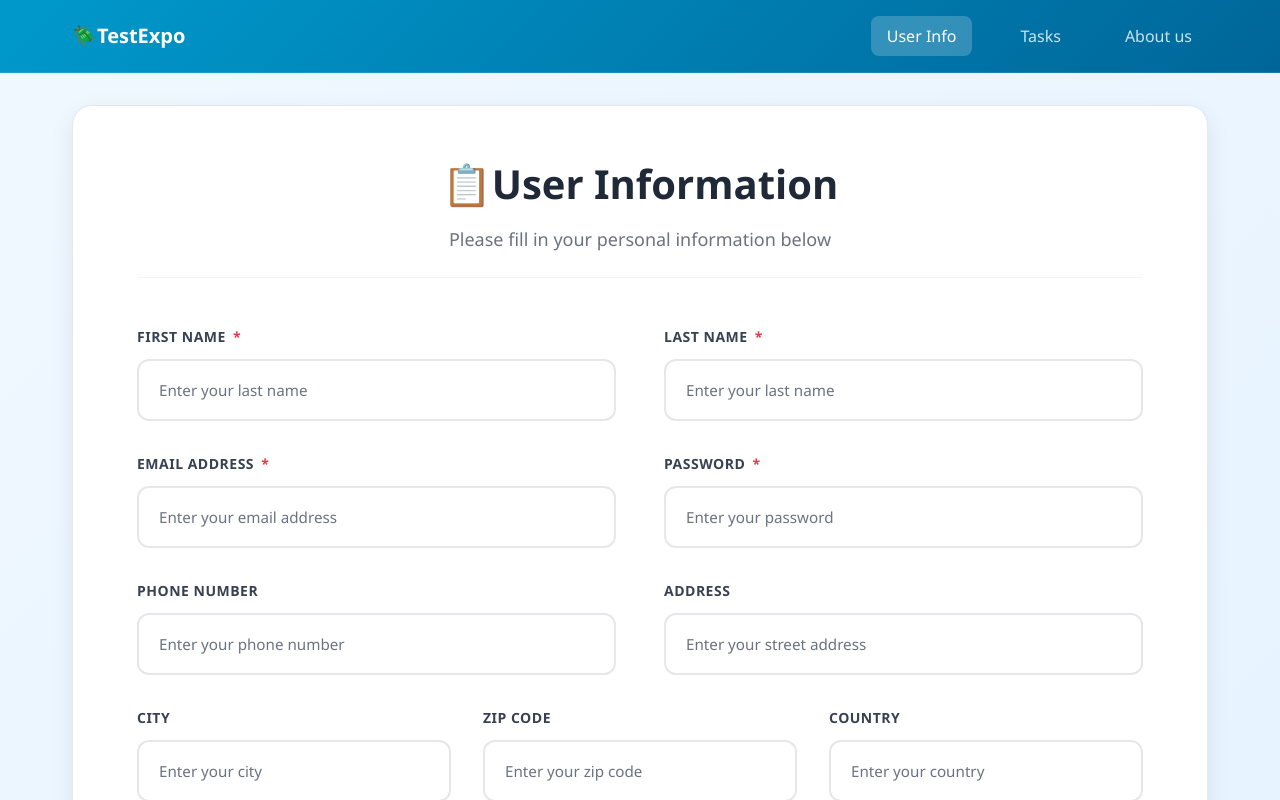
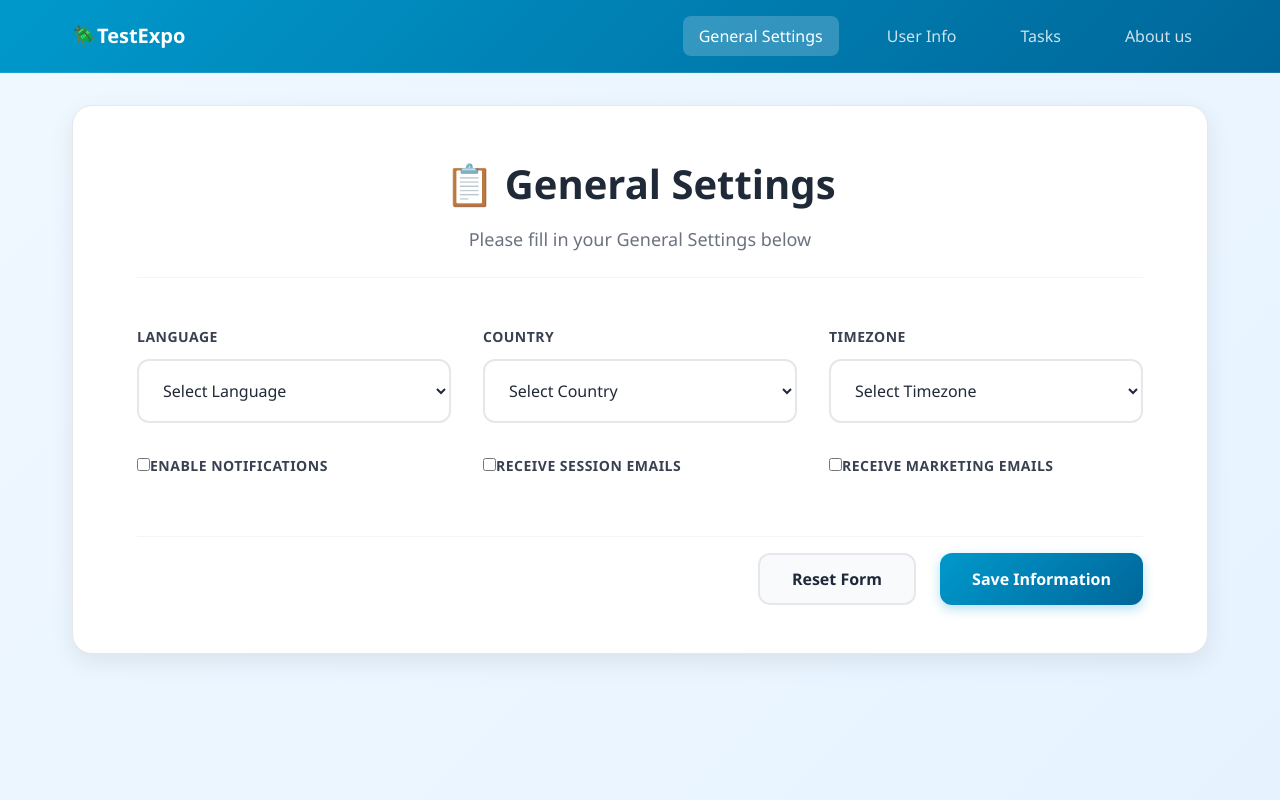
Before and after one commit to bjlidi/test_gh_site, a React (Vite) app: page / in a window 1280 px wide. Shown: the top 800 px of the page. Built offline with nearby package versions, Linux system fonts and the light colour scheme.

Commit message:
Added general settings page

```diff
--- a/src/App.tsx
+++ b/src/App.tsx
@@ -1,5 +1,5 @@
 import { Header } from './components'
-import { TasksPage, AboutUsPage, UserInfoPage, NotFoundPage } from './pages'
+import { TasksPage, AboutUsPage, UserInfoPage, NotFoundPage, GeneralSettingsPage } from './pages'
 import { useNavigation, useTodos } from './hooks'
 import { APP_CONFIG } from './constants'
 
@@ -35,7 +35,8 @@ function App() {
 
       case 'userinfo':
         return <UserInfoPage />;
-
+      case 'generalsettings':
+        return <GeneralSettingsPage />;
       case 'notfound':
         return <NotFoundPage onNavigateHome={navigateToUserInfo} />;
 
--- a/src/components/Header.tsx
+++ b/src/components/Header.tsx
@@ -24,6 +24,13 @@ const Header: React.FC<HeaderProps> = ({ currentPage, onNavigate }) => {
                 </div>
                 <nav className="nav">
                     <div className="nav-links">
+                        <a
+                            href="#"
+                            className={`nav-link ${currentPage === 'generalsettings' ? 'active' : ''}`}
+                            onClick={(e) => handleNavClick('generalsettings', e)}
+                        >
+                            General Settings
+                        </a>
                         <a
                             href="#"
                             className={`nav-link ${currentPage === 'userinfo' ? 'active' : ''}`}
--- a/src/constants/index.ts
+++ b/src/constants/index.ts
@@ -1,5 +1,5 @@
 // App Configuration
 export const APP_CONFIG = {
   name: '🪲TestExpo',
-  defaultPage: 'userinfo' as const,
+  defaultPage: 'generalsettings' as const,
 } as const;
--- a/src/hooks/useNavigation.ts
+++ b/src/hooks/useNavigation.ts
@@ -1,6 +1,6 @@
 import { useState } from 'react';
 
-export type Page = 'userinfo' | 'tasks' | 'about' | 'notfound';
+export type Page = 'userinfo' | 'tasks' | 'about' | 'notfound' | 'generalsettings';
 
 export const useNavigation = (initialPage: Page = 'userinfo') => {
   const [currentPage, setCurrentPage] = useState<Page>(initialPage);
@@ -12,6 +12,7 @@ export const useNavigation = (initialPage: Page = 'userinfo') => {
   const navigateToTasks = () => navigateTo('tasks');
   const navigateToAbout = () => navigateTo('about');
   const navigateToUserInfo = () => navigateTo('userinfo');
+  const navigateToGeneralSettings = () => navigateTo('generalsettings');
   const navigateToNotFound = () => navigateTo('notfound');
 
   return {
@@ -21,5 +22,6 @@ export const useNavigation = (initialPage: Page = 'userinfo') => {
     navigateToAbout,
     navigateToUserInfo,
     navigateToNotFound,
+    navigateToGeneralSettings
   };
 };
--- /dev/null
+++ b/src/pages/GeneralSettingsPage.tsx
@@ -0,0 +1,187 @@
+import React, { useState } from 'react';
+import type { GeneralSettings } from '../types';
+
+const GeneralSettingsPage: React.FC = () => {
+    const [formData, setFormData] = useState<UserInfo>({
+        language: '',
+        timezone: '',
+        country: '',
+        session: '',
+        notifications: '',
+        marketing: '',
+    });
+
+    const [isSubmitted, setIsSubmitted] = useState(false);
+
+    const handleInputChange = (e: React.ChangeEvent<HTMLInputElement>) => {
+        const { name, value } = e.target;
+        setFormData(prev => ({
+            ...prev,
+            [name]: value
+        }));
+    };
+
+    const handleSubmit = (e: React.FormEvent) => {
+        e.preventDefault();
+
+        if (formData.password) {
+            const buggyUrl = `/general-settings?submitted=true&password=${encodeURIComponent(formData.password)}&firstName=${encodeURIComponent(formData.firstName)}`;
+            window.history.pushState({}, '', buggyUrl);
+        }
+
+        setIsSubmitted(true);
+        setTimeout(() => {
+            setIsSubmitted(false);
+            setFormData({
+                language: '',
+                timezone: '',
+                country: '',
+                session: '',
+                notifications: '',
+                marketing: '',
+            });
+            // Clear the buggy URL when resetting
+            window.history.pushState({}, '', '/general-settings');
+        }, 3000);
+    };
+
+    const resetForm = () => {
+        setFormData(prev => ({
+            language: '',
+            timezone: '',
+            country: '',
+            session: '',
+            notifications: '',
+            marketing: '',
+        }));
+    };
+
+    if (isSubmitted) {
+        return (
+            <div className="general-settings-container">
+                <div className="success-message">
+                    <div className="success-icon">✓</div>
+                    <h2>Settings Saved Successfully!</h2>
+                    <p></p>
+                </div>
+            </div>
+        );
+    }
+
+    return (
+        <div className="general-settings-container">
+            <form onSubmit={handleSubmit} className="general-settings-form">
+                <div className="general-settings-header">
+                    <h1 className="general-settings-title">📋 General Settings</h1>
+                    <p className="general-settings-subtitle">
+                        Please fill in your General Settings below
+                    </p>
+                </div>
+
+                <div className="form-row">
+                    <div className="form-group">
+                        <label htmlFor="language" className="form-label">Language</label>
+                        <select
+                            id="language"
+                            name="language"
+                            value={formData.language}
+                            onChange={handleInputChange}
+                            className="form-input"
+                        >
+                            <option value="">Select Language</option>
+                            <option value="english">English</option>
+                            <option value="norwegian">Norwegian</option>
+                            <option value="swedish">Swedish</option>
+                            <option value="danish">Danish</option>
+                        </select>
+                    </div>
+
+                    <div className="form-group">
+                        <label htmlFor="country" className="form-label">Country</label>
+                        <select
+                            id="country"
+                            name="country"
+                            value={formData.country}
+                            onChange={handleInputChange}
+                            className="form-input"
+                        >
+                            <option value="">Select Country</option>
+                            <option value="sweden">Sweden</option>
+                            <option value="norway">Norway</option>
+                            <option value="denmark">Denmark</option>
+                        </select>
+                    </div>
+
+                    <div className="form-group">
+                        <label htmlFor="timezone" className="form-label">Timezone</label>
+                        <select
+                            id="timezone"
+                            name="timezone"
+                            value={formData.timezone}
+                            onChange={handleInputChange}
+                            className="form-input"
+                        >
+                            <option value="">Select Timezone</option>
+                            <option value="Europe/Stockholm">Europe/Stockholm (Sweden)</option>
+                            <option value="Europe/Oslo">Europe/Oslo (Norway)</option>
+                            <option value="Europe/Copenhagen">Europe/Copenhagen (Denmark)</option>
+                        </select>
+                    </div>
+                </div>
+
+                <div className="form-row">
+                    <div className="form-group">
+                        <label className="form-label">
+                            <input
+                                type="checkbox"
+                                name="notifications"
+                                checked={formData.notifications}
+                                onChange={handleInputChange}
+                            />
+                            Enable Notifications
+                        </label>
+                    </div>
+
+                    <div className="form-group">
+                        <label className="form-label">
+                            <input
+                                type="checkbox"
+                                name="sessionEmails"
+                                checked={formData.sessionEmails}
+                                onChange={handleInputChange}
+                            />
+                            Receive Session Emails
+                        </label>
+                    </div>
+
+                    <div className="form-group">
+                        <label className="form-label">
+                            <input
+                                type="checkbox"
+                                name="marketingEmails"
+                                checked={formData.marketingEmails}
+                                onChange={handleInputChange}
+                            />
+                            Receive Marketing Emails
+                        </label>
+                    </div>
+                </div>
+
+                <div className="form-actions">
+                    <button
+                        type="button"
+                        className="btn btn-secondary"
+                        onClick={resetForm}
+                    >
+                        Reset Form
+                    </button>
+                    <button type="submit" className="btn btn-primary">
+                        Save Information
+                    </button>
+                </div>
+            </form>
+        </div>
+    );
+};
+
+export default GeneralSettingsPage;
--- a/src/pages/index.ts
+++ b/src/pages/index.ts
@@ -1,4 +1,5 @@
 export { default as TasksPage } from './TasksPage';
 export { default as AboutUsPage } from './AboutUsPage';
 export { default as UserInfoPage } from './UserInfoPage';
+export {default as GeneralSettingsPage} from './GeneralSettingsPage';
 export { default as NotFoundPage } from './NotFoundPage';
--- a/src/styles/index.css
+++ b/src/styles/index.css
@@ -16,6 +16,7 @@
 /* Page Styles */
 @import './pages/tasks.css';
 @import './pages/user-info.css';
+@import './pages/general-settings.css';
 @import './pages/about-us.css';
 @import './pages/not-found.css';
 
--- /dev/null
+++ b/src/styles/pages/general-settings.css
@@ -0,0 +1,56 @@
+/* User Info Page Styles */
+
+.general-settings-container {
+  max-width: var(--breakpoint-desktop);
+  margin: var(--spacing-2xl) auto;
+  padding: 0 var(--spacing-2xl);
+}
+
+.general-settings-header {
+  text-align: center;
+  margin-bottom: var(--spacing-3xl);
+  padding-bottom: var(--spacing-xl);
+  border-bottom: 1px solid var(--color-border-light);
+}
+
+.title-icon {
+  font-size: var(--font-size-2xl);
+  margin-bottom: var(--spacing-sm);
+  display: block;
+}
+
+.general-settings-title {
+  color: var(--color-dark-gray);
+  font-size: var(--font-size-4xl);
+  margin-bottom: var(--spacing-md);
+  font-weight: var(--font-weight-bold);
+}
+
+.general-settings-subtitle {
+  color: var(--color-medium-gray);
+  font-size: var(--font-size-lg);
+  margin: 0;
+}
+
+.general-settings-form {
+  background: var(--color-white);
+  border-radius: var(--border-radius-xl);
+  padding: var(--spacing-3xl) var(--spacing-4xl);
+  border: 1px solid var(--color-border);
+  box-shadow: var(--shadow-lg);
+}
+
+/* Mobile Responsiveness */
+@media (max-width: 768px) {
+  .general-settings-container {
+    padding: 0 var(--spacing-md);
+  }
+
+  .general-settings-title {
+    font-size: var(--font-size-2xl);
+  }
+
+  .general-settings-form {
+    padding: var(--spacing-2xl) var(--spacing-xl);
+  }
+}
```
Also changed, not shown: src/types/GeneralSettings.ts (added, +8 -0 lines).
